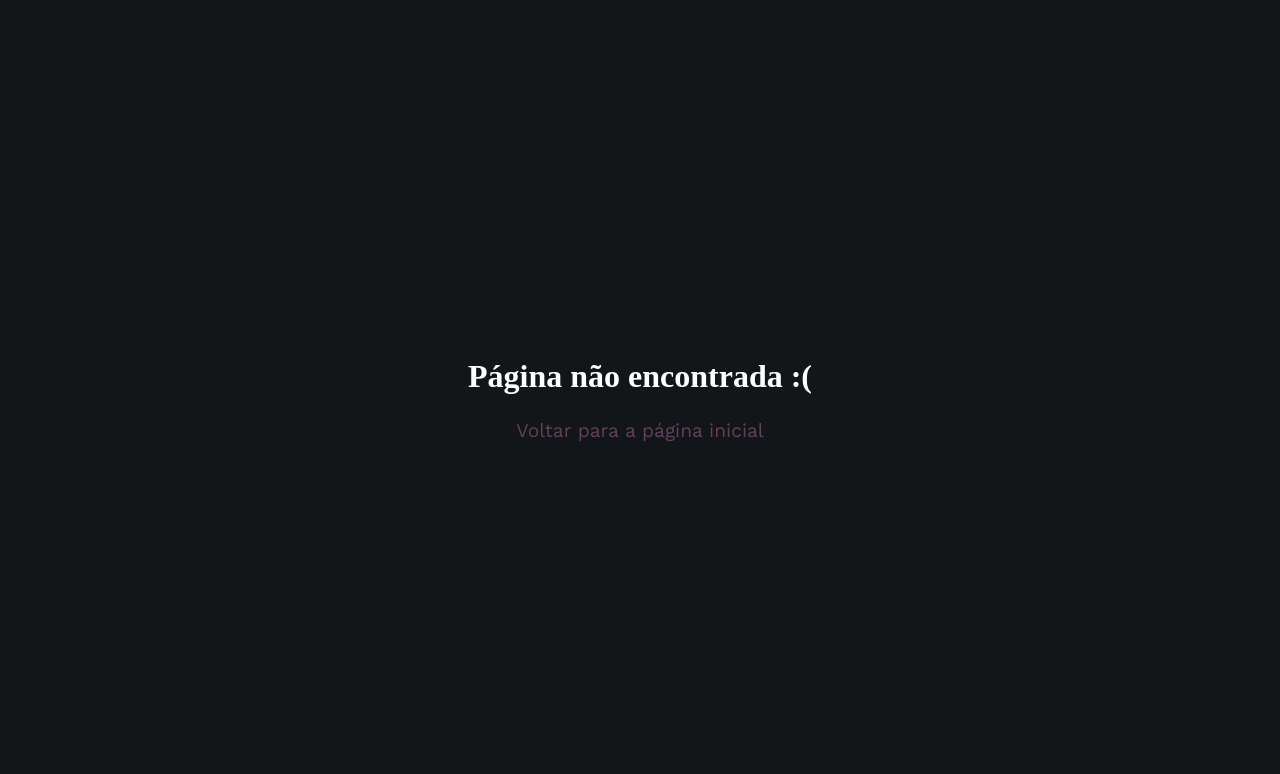
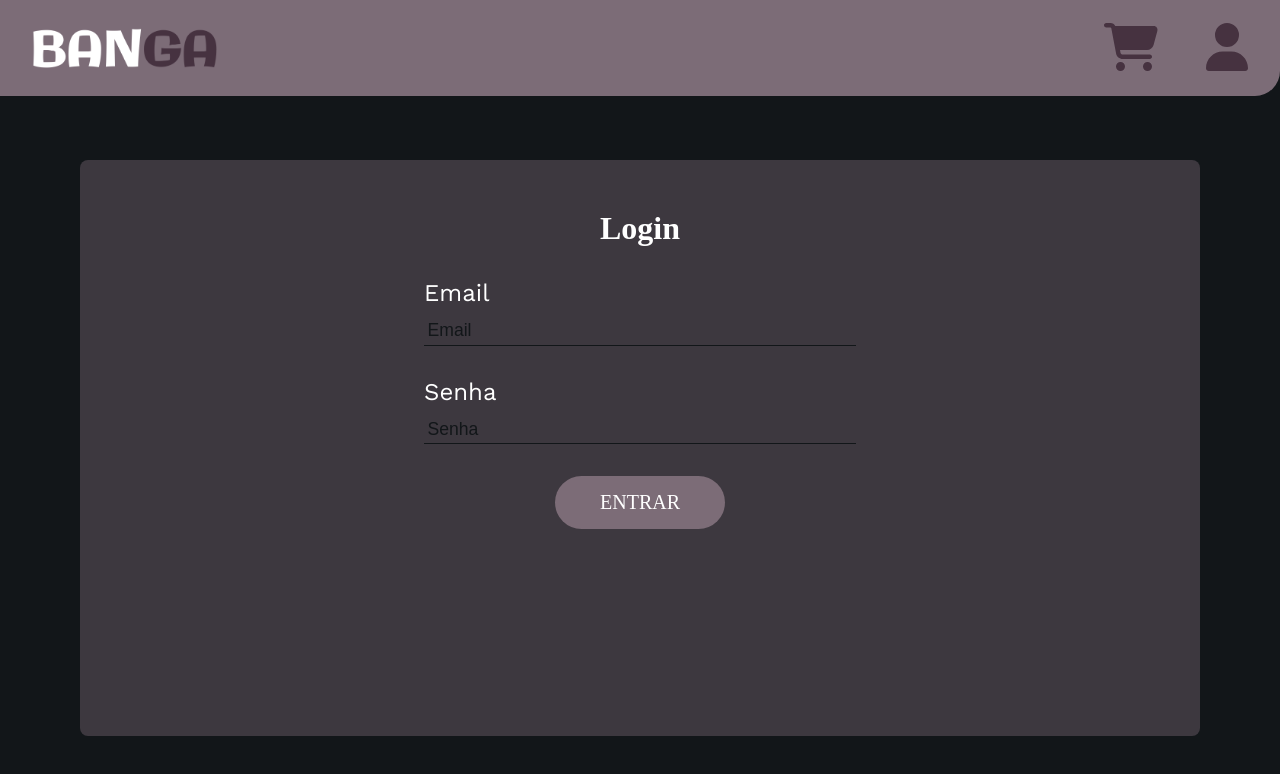
Before and after one commit to arthurvergacas/banga-online-store, a React (Create React App) app in the folder packages/frontend/: page /sign-up in a window 1280 px wide. Shown: the top 774 px of the page. Built offline with nearby package versions, Linux system fonts and the light colour scheme; a web font is replaced by a local one.

Commit message:
feat: craete base sign-up structure

```diff
--- /dev/null
+++ b/packages/frontend/src/pages/SignUp/SignUp.module.css
@@ -0,0 +1,25 @@
+.container {
+  display: flex;
+  flex-direction: column;
+  align-items: center;
+
+  margin: auto;
+  width: max(70%, 15em);
+}
+
+.loginForm {
+  display: flex;
+  flex-direction: column;
+
+  width: 100%;
+
+  align-items: center;
+  gap: 2em;
+}
+
+.errorMessage {
+  color: var(--redish);
+  text-align: center;
+
+  margin-top: -1em;
+}
--- /dev/null
+++ b/packages/frontend/src/pages/SignUp/index.tsx
@@ -0,0 +1,61 @@
+import { useForm } from 'react-hook-form';
+import styles from './SignUp.module.css';
+import { UserRequest } from '@banga/types/user';
+import Input from 'components/Input';
+import Button from 'components/Button';
+import UserService from 'services/userService';
+import { useState } from 'react';
+import { useNavigate } from 'react-router-dom';
+
+export default function SignUp() {
+  const [errorMessage, setErrorMessage] = useState<string | null>(null);
+
+  const navigate = useNavigate();
+  const useFormProps = useForm<UserRequest>({ mode: 'all' });
+
+  const onSubmit = async (data: UserRequest) => {
+    try {
+      await UserService.signUp(data);
+    } catch (e) {
+      if (e instanceof Error) {
+        setErrorMessage(e.message);
+      }
+
+      return;
+    }
+
+    navigate('/profile');
+  };
+
+  return (
+    <div className={styles.container}>
+      <form className={styles.loginForm} onSubmit={useFormProps.handleSubmit(onSubmit)}>
+        <h1>Login</h1>
+
+        <Input
+          label="Email"
+          useFormProps={useFormProps}
+          required
+          name="email"
+          type="email"
+          placeholder="Email"
+          width="min(80%, 18em)"
+        />
+
+        <Input
+          label="Senha"
+          useFormProps={useFormProps}
+          required
+          name="password"
+          type="password"
+          placeholder="Senha"
+          width="min(80%, 18em)"
+        />
+
+        <Button type="submit">ENTRAR</Button>
+
+        {errorMessage && <span className={styles.errorMessage}>{errorMessage}</span>}
+      </form>
+    </div>
+  );
+}
--- a/packages/frontend/src/routes/Router.tsx
+++ b/packages/frontend/src/routes/Router.tsx
@@ -5,6 +5,7 @@ import Error from 'pages/Error';
 import ProductDetails from 'pages/ProductDetails';
 import Profile from 'pages/Profile';
 import Login from 'pages/Login';
+import SignUp from 'pages/SignUp';
 
 export default function Router() {
   const router = createBrowserRouter(
@@ -13,6 +14,7 @@ export default function Router() {
         <Route index element={<Home />} />
 
         <Route path="/login" element={<Login />} />
+        <Route path="/sign-up" element={<SignUp />} />
 
         <Route path="/cart" />
         <Route path="/profile" element={<Profile />} />
```
